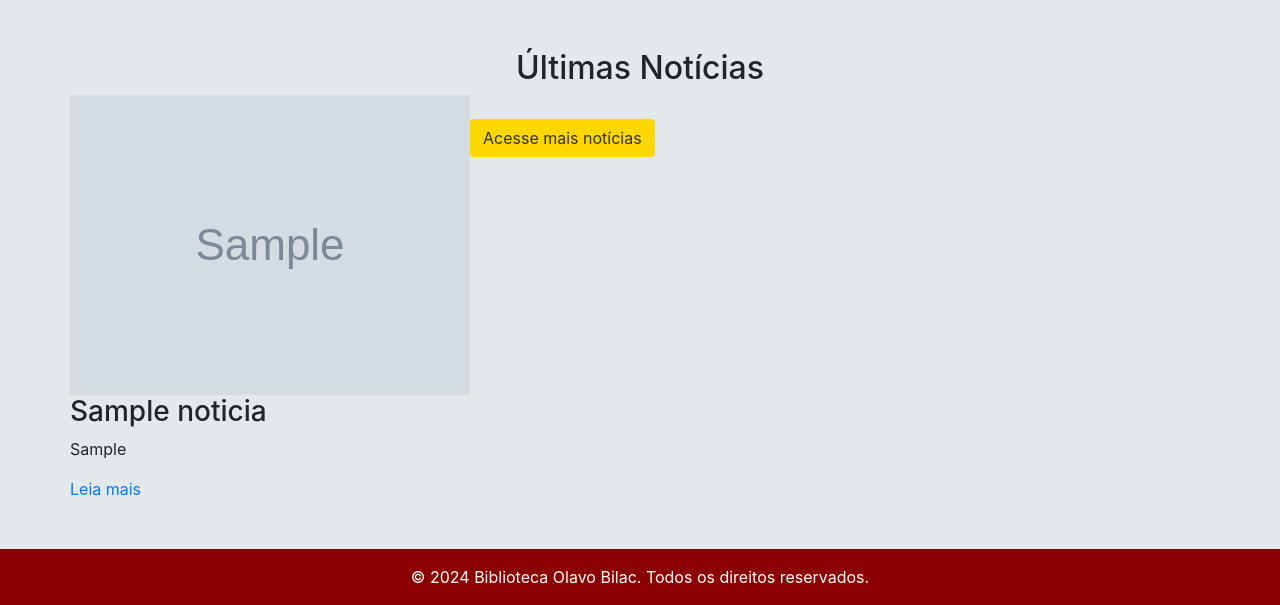
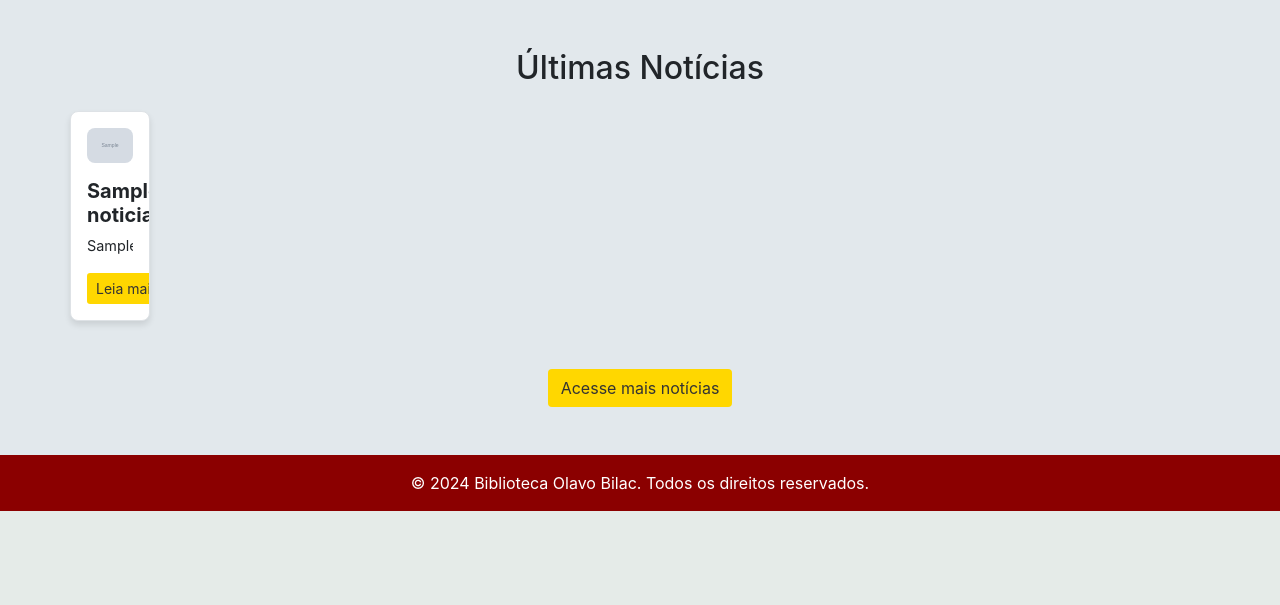
Before and after one commit to lucasjss/biblioteca_olavobilac, a Django app: page / in a window 1280 px wide. Shown: the part 559-1164 px from the top of the page. After the commit the page ends 1070 px from the top, so only its background shows below. Run offline with Django 5.2, Linux system fonts and the light colour scheme; tables that the repository leaves empty hold one stand-in row (values such as "Sample post"); grey boxes marked "Sample" are stand-in pictures; some libraries are stand-ins or nearby versions.

Commit message:
atualizações finais

```diff
--- a/livro/models.py
+++ b/livro/models.py
@@ -15,13 +15,14 @@
     if width != height:
         raise ValidationError("A imagem deve ser quadrada (proporção 1:1).")
 
-    if width != 500 or height != 500:
-        raise ValidationError("A imagem deve ter exatamente 500x500 pixels.")
-
+    if width != 350 or height != 350:
+        raise ValidationError("A imagem deve ter exatamente 350*350 pixels.")
 
 def home(request):
-    noticias = Noticia.objects.all().order_by("-data_publicacao")[:3]
-    return render(request, "home.html", {"noticias": noticias})
+    ultimas_noticias = Noticia.objects.order_by("-data_publicacao")[
+        :3
+    ]  # As 3 mais recentes
+    return render(request, "home.html", {"ultimas_noticias": ultimas_noticias})
 
 
 # Create your models here.
--- a/templates/base.html
+++ b/templates/base.html
@@ -44,6 +44,43 @@
         main {
             flex: 1;
         }
+
+        .noticia {
+            overflow: hidden;
+            background-color: #fff;
+            border-radius: 8px;
+            box-shadow: 0px 4px 6px rgba(0, 0, 0, 0.1);
+            text-align: left;
+        }
+
+        .noticia img {
+            border-radius: 8px;
+            max-height: 200px;
+            object-fit: cover;
+        }
+
+        .noticia h3 {
+            font-size: 1.25rem;
+            font-weight: bold;
+            margin: 0.5rem 0;
+        }
+
+        .noticia p {
+            margin: 0;
+            font-size: 0.9rem;
+        }
+
+        .noticia .btn {
+            margin-top: 1rem;
+        }
+
+        .noticia-text {
+            display: -webkit-box; /* Necessário para o truncamento */
+            -webkit-box-orient: vertical; /* Define a orientação */
+            -webkit-line-clamp: 3; /* Limitar a 3 linhas */
+            overflow: hidden; /* Oculta o texto extra */
+            text-overflow: ellipsis; /* Adiciona os "..." ao final */
+        }
     </style>
 </head>
 
--- a/templates/home.html
+++ b/templates/home.html
@@ -22,25 +22,35 @@
             </div>
         </div>
 
-        <!-- Coluna do botão de acervo -->
-        <div class="col-md-6 d-flex align-items-center justify-content-center">
+        <div class="col-md-6 d-flex flex-column align-items-center justify-content-center">
+            <!-- Imagem da biblioteca -->
+            <img src="https://www.ipatrimonio.org/wp-content/uploads/2019/07/ipatrimonio_Biblioteca-P%C3%BAblica_imagem_prefeitura.jpg"
+                alt="Biblioteca Olavo Bilac" class="img-fluid mb-3" style="max-height: 300px; object-fit: cover;">
+            <!-- Botão para acessar o acervo -->
             <a href="{% url 'lista_livros' %}" class="btn btn-custom btn-lg">Acesse o Acervo</a>
         </div>
     </div>
 
     <!-- Seção de últimas notícias -->
     <div class="row mt-5">
-        <h2 class="text-center w-100">Últimas Notícias</h2>
-        {% for noticia in ultimas_noticias %}
-            <div class="noticia">
-                {% if noticia.imagem %}
-                <img src="{{ noticia.imagem.url }}" alt="{{ noticia.titulo }}">
-                {% endif %}
-                <h3>{{ noticia.titulo }}</h3>
-                <p>{{ noticia.conteudo|truncatewords:30 }}</p>
-                <a href="{% url 'detalhe_noticia' noticia.id %}">Leia mais</a>
+        <h2 class="text-center w-100 mb-4">Últimas Notícias</h2>
+        <div class="row">
+            {% for noticia in ultimas_noticias|slice:":3" %}
+            <div class="col-md-4 d-flex mb-4">
+                <div class="noticia border p-3">
+                    {% if noticia.imagem %}
+                    <img src="{{ noticia.imagem.url }}" alt="{{ noticia.titulo }}" class="img-fluid mb-2">
+                    {% endif %}
+                    <h3>{{ noticia.titulo }}</h3>
+                    <p class="noticia-text">
+                        {{ noticia.conteudo }}
+                    </p>
+                    <a href="{% url 'detalhe_noticia' noticia.id %}" class="btn btn-sm btn-custom">Leia mais</a>
+                </div>
             </div>
-    {% endfor %}
+            {% endfor %}
+        </div>
+    </div>
 
 
     <!-- Botão para acessar mais notícias -->
```
Also changed, not shown: livro/utils.py (+4 -14 lines), templates/noticias.html (+19 -12 lines), livro/views.py (line endings or trailing spaces), media/noticias/1.png (added), media/noticias/1_FzQV3MP.png (added), media/noticias/2.png (added), media/noticias/2_gghjbkw.png (added), media/noticias/3.png (added).
